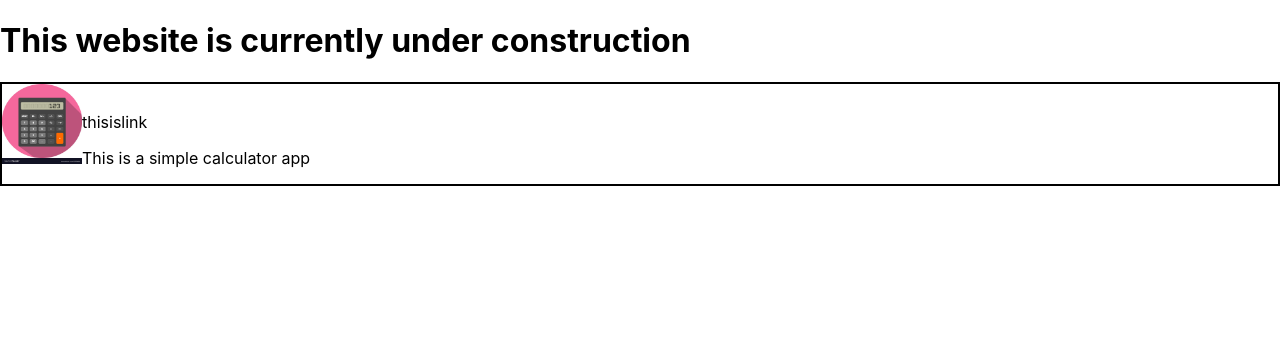
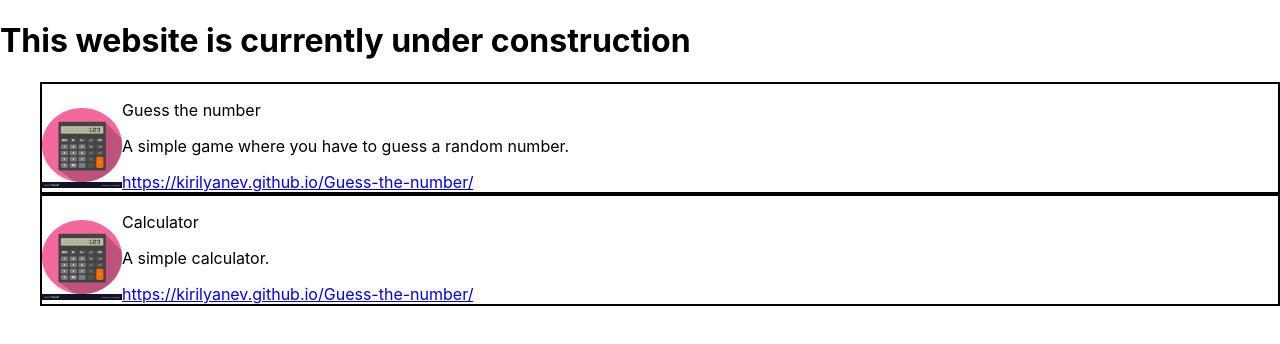
Before and after one commit to kirilyanev/kirilyanev.github.io, a React (Create React App) app: page / in a window 1280 px wide. Shown: the top 344 px of the page. Built offline with nearby package versions, Linux system fonts and the light colour scheme.

Commit message:
Create ProjectList and projectsData

```diff
--- a/src/App.js
+++ b/src/App.js
@@ -1,14 +1,17 @@
 import './App.css';
 
-import Project from './components/Project/Project.js';
+import ProjectList from './components/ProjectList/ProjectList.js';
+
+
 
 function App() {
-  return (
-    <div>
-      <h1>This website is currently under construction</h1>
-      <Project />
-    </div>
-  );
+    return (
+        <div>
+            <h1>This website is currently under construction</h1>
+
+            <ProjectList />
+        </div>
+    );
 }
 
 export default App;
--- a/src/components/Project/Project.js
+++ b/src/components/Project/Project.js
@@ -1,18 +1,36 @@
 import './Project.css';
 
-const Project = ({
+// const Project = ({
+//     data
+// }) => {
+//     console.log(data);
+//     return (
+//         <div className='project'>
+//             <img src="calculator-image.jpg" alt="white-origami" />
+//             <div id='project-info'>
+//                 <a>thisislink</a>
+//                 <p>This is a simple calculator app</p>
+//                 {/* <p>{data.description}</p> */}
+//             </div>
+//         </div>
+//     );
+// };
 
-}) => {
+function Project(props) {
+
+    const url = props.url;
+    // console.log(props);
     return (
         <div className='project'>
-            <img src="calculator-image.jpg" alt="white-origami" />
+            <img src={props.image} alt={props.alt} />
             <div id='project-info'>
-                <a>thisislink</a>
-                <p>This is a simple calculator app</p>
-
+                <p>{props.name}</p>
+                <p>{props.description}</p>
+                {/* <a href={url}>{props.url}</a> */}
+                <a href={url} target="_blank" rel="noopener noreferrer">{props.url}</a>
             </div>
         </div>
     );
-};
+}
 
 export default Project;
--- /dev/null
+++ b/src/components/ProjectList/ProjectList.js
@@ -0,0 +1,22 @@
+import { Component } from "react";
+import Project from "../Project/Project.js";
+
+import projects from "../../data/projectsData.js";
+
+
+class ProjectList extends Component {
+    render () {
+        // projectsData.map(project => console.log(project));
+        return (
+            <ul className="project-list">
+
+                {projects.map(project => {
+                    return <Project name={project.name} image={project.image} alt={project.alt} url={project.url} description={project.description}/>;
+                })}
+
+            </ul>
+        );
+    }
+}
+
+export default ProjectList;
--- /dev/null
+++ b/src/data/projectsData.js
@@ -0,0 +1,19 @@
+const projectsData = [
+    {
+        name: 'Guess the number',
+        image: 'calculator-image.jpg',
+        alt: 'calculator',
+        url: 'https://kirilyanev.github.io/Guess-the-number/',
+        description: 'A simple game where you have to guess a random number.'
+    },
+    {
+        name: 'Calculator',
+        image: 'calculator-image.jpg',
+        alt: 'calculator',
+        url: 'https://kirilyanev.github.io/Guess-the-number/',
+        description: 'A simple calculator.'
+    },
+];
+
+
+export default projectsData;
--- a/src/index.js
+++ b/src/index.js
@@ -6,9 +6,9 @@ import reportWebVitals from './reportWebVitals';
 
 const root = ReactDOM.createRoot(document.getElementById('root'));
 root.render(
-  <React.StrictMode>
+  // <React.StrictMode>
     <App />
-  </React.StrictMode>
+  // </React.StrictMode>
 );
 
 // If you want to start measuring performance in your app, pass a function
```
